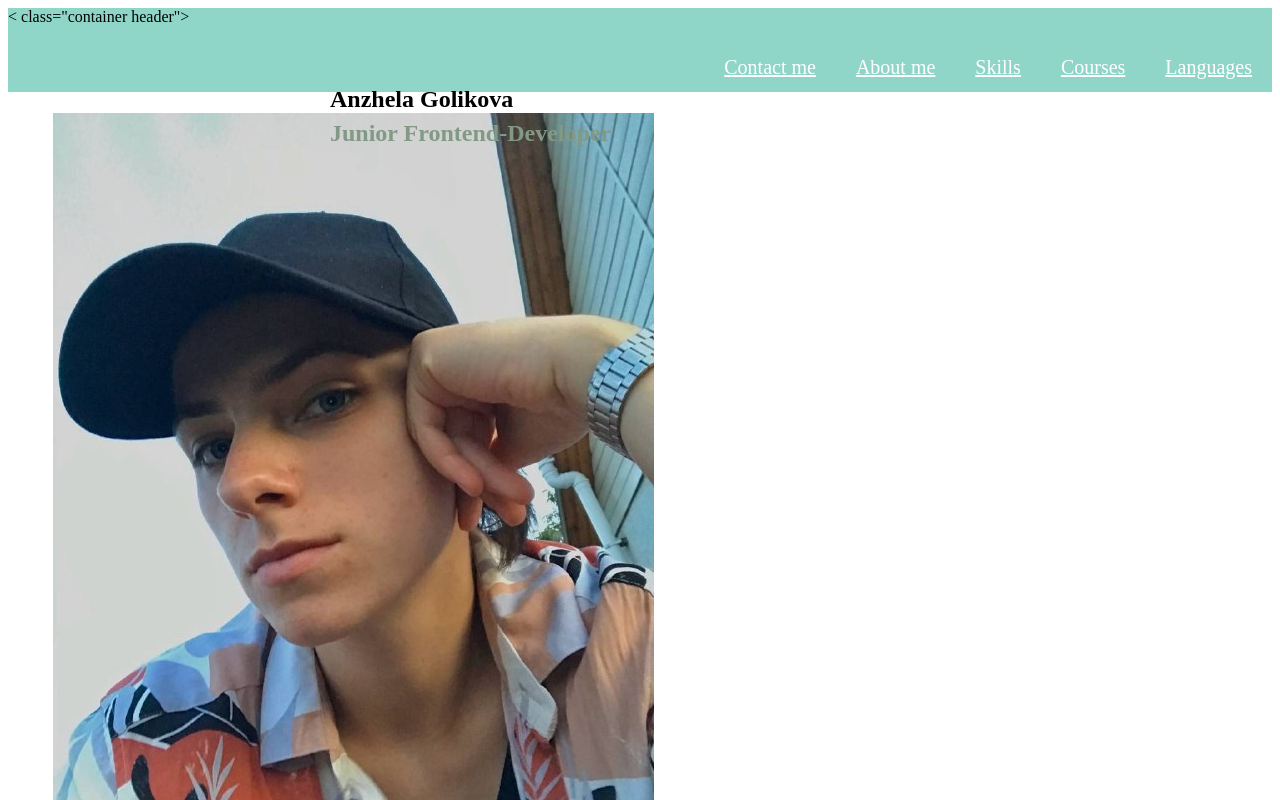
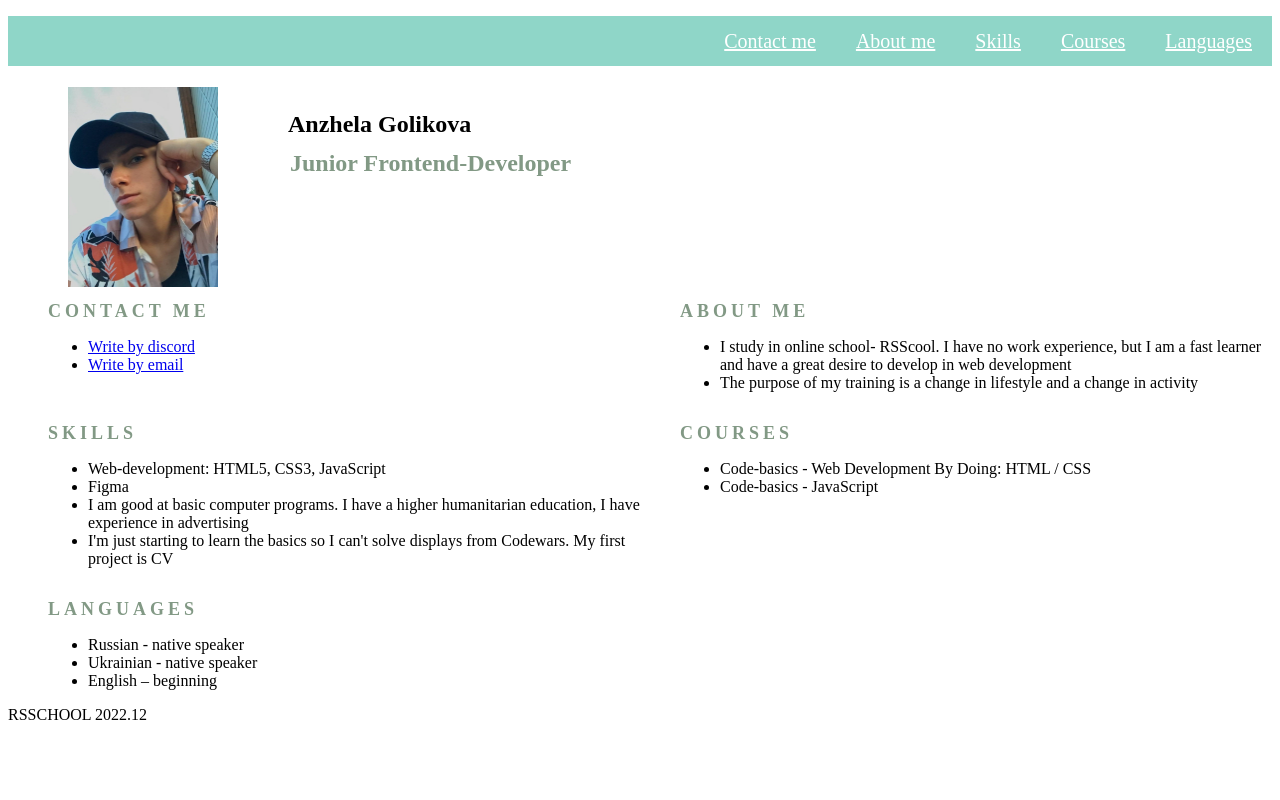
Before and after one commit to Anzhela53/rsschool-cv, a plain HTML site: page index.html in a window 1280 px wide. Shown: the top 800 px of the page. Drawn offline with Linux system fonts and the light colour scheme.

Commit message:
feat: fix text errors in index.html and style.css files

```diff
--- a/index.html
+++ b/index.html
@@ -15,7 +15,7 @@
 </head>
 <body>
     <header class="header">
-        < class="container header">
+        <div class="container header">
             <nav class="nav">
                 <ul class="nav-list">
                   <li class="nav-item"><a href="#contact me" class="nav-link">Contact me</a></li>
@@ -46,15 +46,15 @@
             <section class="section title" id="about me">
                 <h2 class="section-subtitle">About me</h2>
                 <ul>
-                    <li>I study in online school- RSScool. I have no work experience, but I am a fast learner and have a great desire to develop in web development.</li>
-                <li>The purpose of my training is a change in lifestyle and a change in activity.</li>
+                    <li>I study in online school- RSScool. I have no work experience, but I am a fast learner and have a great desire to develop in web development</li>
+                <li>The purpose of my training is a change in lifestyle and a change in activity</li>
             </section>
             <section class="section title" id="skills">
                 <h2 class="section-subtitle">Skills</h2>
                 <ul><li>Web-development: HTML5, CSS3, JavaScript</li>
                     <li>Figma</li>
                     <li>I am good at basic computer programs. I have a higher humanitarian education, I have experience in advertising</li>
-                    <li>I'm just starting to learn the basics so I can't solve displays from Codewars. My first project is CV.</li>
+                    <li>I'm just starting to learn the basics so I can't solve displays from Codewars. My first project is CV</li>
             </section>
             <section class="section titlr" id="courses">
                 <h2 class="section-subtitle">Courses</h2>
--- a/style.css
+++ b/style.css
@@ -75,7 +75,9 @@
    display:inline;
     position:relative;
     top: 5px;
-    left: 45px;
+    left: 60px;
+    width:150px;
+    height:200px;
 }
 
 .section-title2 {
@@ -84,28 +86,26 @@
   height: 30px;
   display:inline;
   position:relative;
-  padding: 0px;
-  left: 350px;
+  padding: 10px;
   color: #000000;
   font-size: 24px;
   position: absolute;
-  top: 70px;
-  left: 330px;
+  top: 85px;
+  left: 278px;
 }
 
 .section-title3 {
-  font-weight: 40px;
+  font-weight: 0px;
   right: 30px;
   height: 30px;
   display:inline;
   position:relative;
-  padding: 30px;
-  left: 350px;
+  padding: 40px;
   color: #829985;
   font-size: 24px;
   position: absolute;
-  top: 70px;
-  left: 300px;
+  top: 90px;
+  left: 250px;
 }
 
 .section-title {
```
